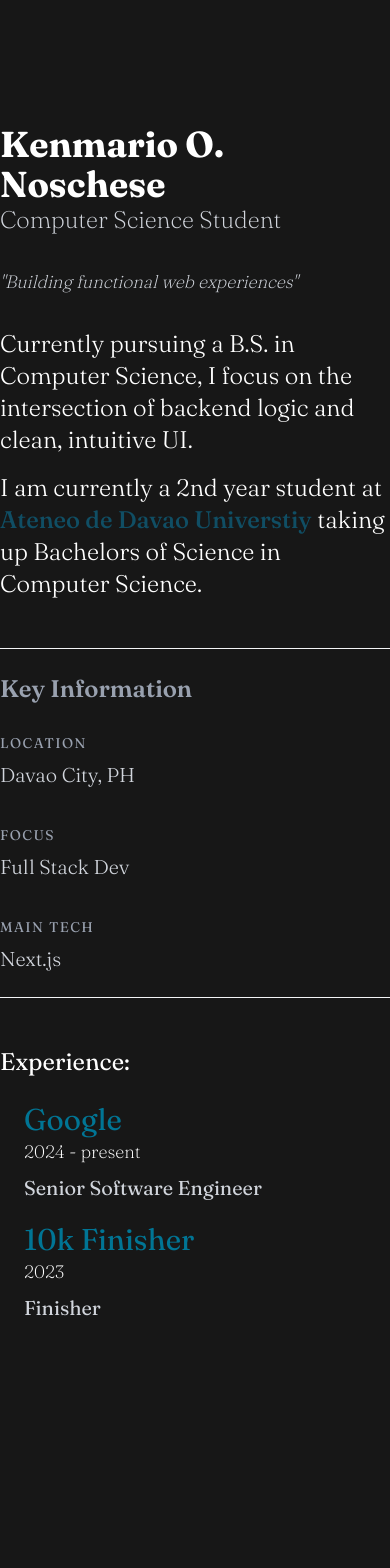
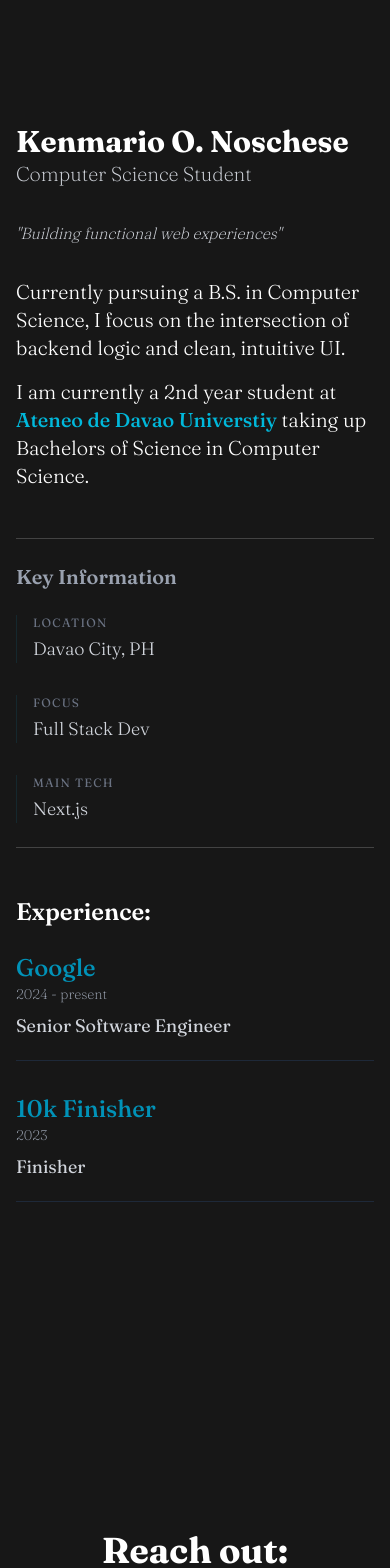
Before and after one commit to KenNoschese/nextjs-portfolio, a Next.js app: page / in a window 390 px wide. Shown: the part 2620-4188 px from the top of the page. Built offline with nearby package versions, Linux system fonts and the light colour scheme.

Commit message:
responsiveness(2)

```diff
--- a/components/About.tsx
+++ b/components/About.tsx
@@ -2,62 +2,60 @@ import { aboutMe } from "@/src/data/about"
 
 function About() {
   return (
-    <div className="flex flex-col gap-4 text-left">
+    <div className="flex flex-col gap-4 text-left px-4 md:px-0 max-w-4xl mx-auto">
         <div>
-            <h1 className="text-4xl font-bold">{aboutMe.name}</h1>
-            <h2 className="text-2xl font-extralight text-gray-300">{aboutMe.role}</h2>
+            <h1 className="text-3xl md:text-4xl font-bold">{aboutMe.name}</h1>
+            <h2 className="text-xl md:text-2xl font-extralight text-gray-300">{aboutMe.role}</h2>
         </div>
 
-        <p className="py-4 text-lg font-extralight italic text-gray-300">
+        <p className="py-4 text-base md:text-lg font-extralight italic text-gray-300 leading-relaxed">
             {aboutMe.description}
         </p>
 
         <div className="space-y-4">
-            <h2 className="text-2xl font-light">{aboutMe.bio}</h2>
-            <h2 className="text-2xl font-light">
-                I am currently a 2nd year student at <span className="font-medium text-cyan-900">{aboutMe.university}</span> taking up
+            <h2 className="text-xl md:text-2xl font-light">{aboutMe.bio}</h2>
+            <h2 className="text-xl md:text-2xl font-light">
+                I am currently a 2nd year student at <span className="font-medium text-cyan-500 md:text-cyan-900">{aboutMe.university}</span> taking up
                 {aboutMe.education}.
             </h2>
         </div>
 
-        <div className="mt-8 border-t border-gray-100 pt-6 pb-6 border-b mb-8">
-            <h2 className="text-2xl font-semibold mb-4 text-gray-400">Key Information</h2>
+        <div className="mt-8 border-t border-gray-100/20 pt-6 pb-6 border-b mb-8">
+            <h2 className="text-xl md:text-2xl font-semibold mb-6 text-gray-400">Key Information</h2>
 
-            <div className="grid grid-cols-1 md:grid-cols-3 gap-6">
+            <div className="grid grid-cols-1 sm:grid-cols-2 md:grid-cols-3 gap-8">
                 {aboutMe.stats.map((stat, index) => (
-                    <div key={index} className="flex flex-col">
-                        <span className="text-sm uppercase tracking-widest text-gray-400 pb-2 pt-3">
+                    <div key={index} className="flex flex-col border-l border-cyan-900/30 pl-4 md:border-none md:pl-0">
+                        <span className="text-xs uppercase tracking-widest text-gray-500 pb-1">
                             {stat.label}
                         </span>
-                        <span className="text-xl font-light text-gray-300">
+                        <span className="text-lg md:text-xl font-light text-gray-300">
                             {stat.value}
                         </span>
                     </div>
                 ))}
             </div>
         </div>
+
         <div>
-            <h2 className="text-2xl">Experience: </h2>
+            <h2 className="text-2xl font-semibold md:font-normal">Experience: </h2>
 
-            <div className="m-6">
+            <div className="mt-6 md:m-6 space-y-8">
                 {aboutMe.experience.map((exp, index) => (
-                    <div key={index} className="flex flex-col">
-                        <span className="text-3xl text-cyan-700">
+                    <div key={index} className="flex flex-col relative">
+                        <span className="text-2xl md:text-3xl text-cyan-600 font-medium">
                             {exp.title}
                         </span>
-                        <span className="text-lg font-extralight">
+                        <span className="text-sm md:text-lg font-extralight text-gray-400">
                             {exp.date}
                         </span>
-                        <span className="text-xl text-gray-300 pt-2 pb-5">
+                        <span className="text-lg md:text-xl text-gray-300 pt-2 pb-5 border-b border-gray-800 md:border-none">
                             {exp.value}
                         </span>
                     </div>
                 ))}
             </div>
         </div>
-        <div>
-
-        </div>
     </div>
   )
 }
```
